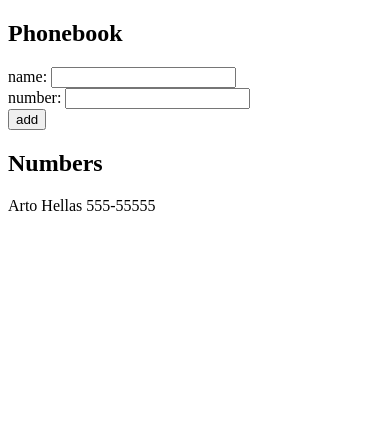
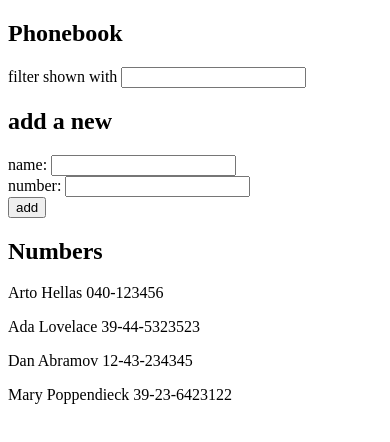
Before and after one commit to 11amanraj/fullstackopen_part2, a React (Create React App) app in the folder phonebook/: page / in a window 390 px wide. Shown: the top 442 px of the page. Built offline with nearby package versions, Linux system fonts and the light colour scheme.

Commit message:
Exercise 2.9
The Phonebook Step4

```diff
--- a/phonebook/src/App.js
+++ b/phonebook/src/App.js
@@ -2,12 +2,14 @@
 
 const App = () => {
   const [persons, setPersons] = useState([
-    { name: 'Arto Hellas',
-      number: '555-55555'
-    }
+    { name: 'Arto Hellas', number: '040-123456', id: 1 },
+    { name: 'Ada Lovelace', number: '39-44-5323523', id: 2 },
+    { name: 'Dan Abramov', number: '12-43-234345', id: 3 },
+    { name: 'Mary Poppendieck', number: '39-23-6423122', id: 4 }
   ])
   const [newName, setNewName] = useState('')
   const [newNumber, setNewNumber] = useState('')
+  const [filterText,setFilterText] = useState('');
 
   const nameInputHandler = e => {
     setNewName(e.target.value);
@@ -42,10 +44,16 @@
     setNewNumber('');
   }
 
+  const filterHandler = e => {
+    setFilterText(e.target.value.toLowerCase());
+  }
+
   return (
     <div>
       <h2>Phonebook</h2>
+      <p>filter shown with <input onChange={filterHandler}/></p>
       <form onSubmit={submitHandler}>
+        <h2>add a new</h2>
         <div>
           name: <input value={newName} onChange={nameInputHandler}/>
         </div>
@@ -58,8 +66,10 @@
       </form>
       <h2>Numbers</h2>
       <div>
-        {persons.map((person,i) =>
-          <p key={i}>{person.name} {person.number}</p>
+        {persons.filter(person =>
+                  person.name.toLowerCase().includes(filterText))
+                .map(person =>
+                  <p key={person.id}>{person.name} {person.number}</p>
         )}
       </div>
     </div>
```
